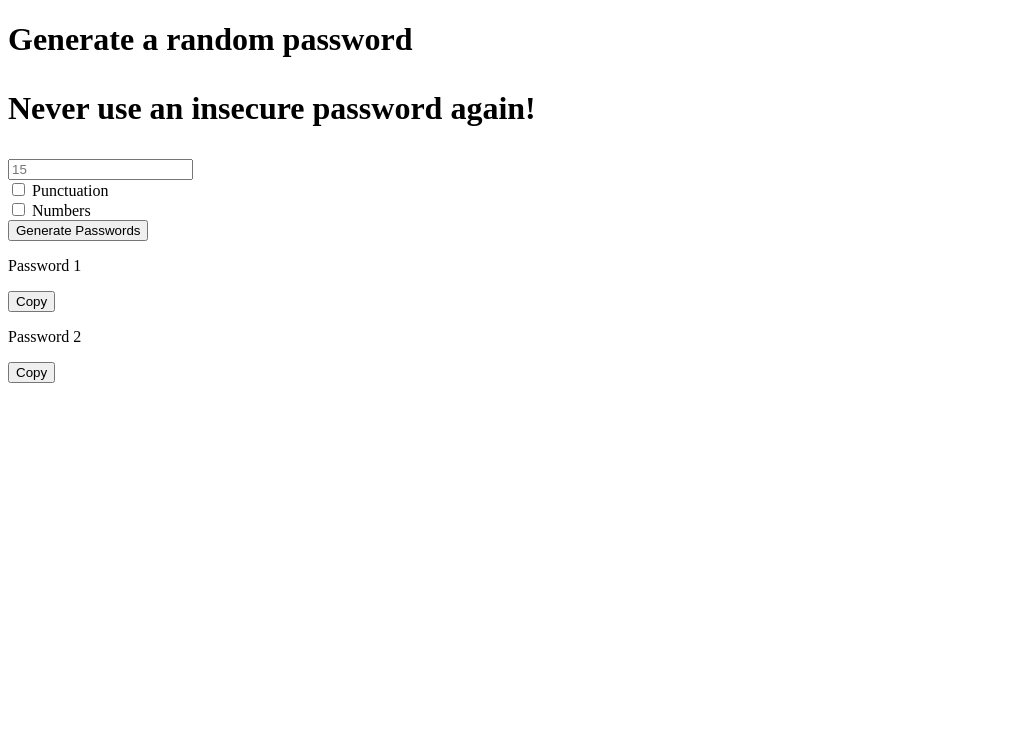
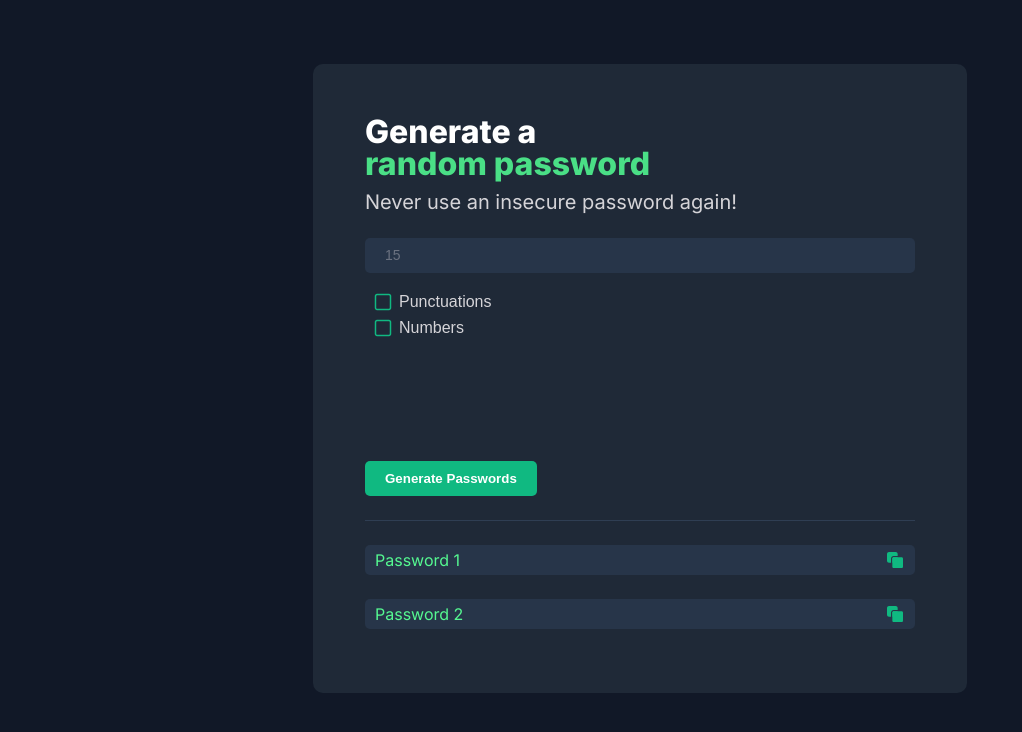
Before and after one commit to eliasyeme/password-generator, a plain HTML site: page index.html in a window 1280 px wide. Shown: the whole page, without its empty margins (0-1022 px from the left). Drawn offline with Linux system fonts and the light colour scheme.

Commit message:
Add styling

```diff
--- a/index.html
+++ b/index.html
@@ -3,29 +3,31 @@
 <head>
     <meta charset="UTF-8">
     <meta name="viewport" content="width=device-width, initial-scale=1.0">
+    <link rel="preconnect" href="https://fonts.googleapis.com">
+    <link rel="preconnect" href="https://fonts.gstatic.com" crossorigin>
+    <link href="https://fonts.googleapis.com/css2?family=Inter:wght@400;800&display=swap" rel="stylesheet">
+    <link rel="stylesheet" href="styles/style.css">
     <title>Password Generator</title>
 </head>
 <body>
     <div class="container">
         <!-- Header -->
         <div class="header">
-            <h1 class="header-title">Generate a <span>random password</span></h1">
+            <h1 class="header-title">Generate a <span>random password</span></h1>
             <p class="header-text">Never use an insecure password again!</p>
         </div>
 
         <!-- Password Options -->
-        <div class="password-options-container">
+        <div class="password-container">
             <input class="password-length" id="password-length" placeholder="15" type="number">
-            <div class="password-options">
-                <div>
-                    <input class="password-options-checkbox" id="punctuation" name="punctuation" type="checkbox">
-                    <label class="password-options-label" for="punctuation">Punctuation</label>
-                </div>
-                <div>
-                    <input class="password-options-checkbox" id="numbers" name="numbers" type="checkbox">
-                    <label class="password-options-label" for="numbers">Numbers</label>
-                </div>
-            </div>
+                <button class="check-button">
+                    <div class="check-icon"></div>
+                    <span>Punctuations</span>
+                </button>
+                <button class="check-button">
+                    <div class="check-icon"></div>
+                    <span>Numbers</span>
+                </button>
         </div>
 
         <!-- Generate Password -->
@@ -35,11 +37,11 @@
             <div class="generated-passwords-container">
                 <div class="generated-password">
                     <p class="generated-password-text">Password 1</p>
-                    <button class="generated-password-copy-button">Copy</button>
+                    <button class="generated-password-copy-button"></button>
                 </div>
                 <div class="generated-password">
                     <p class="generated-password-text">Password 2</p>
-                    <button class="generated-password-copy-button">Copy</button>
+                    <button class="generated-password-copy-button"></button>
                 </div>
             </div>
         </div>
--- /dev/null
+++ b/styles/style.css
@@ -0,0 +1,126 @@
+input[type=number]::-webkit-inner-spin-button,
+input[type=number]::-webkit-outer-spin-button
+{
+  -webkit-appearance: none;
+  margin: 0;
+}
+
+input[type=number]
+{
+  -moz-appearance: textfield;
+}
+
+body {
+    margin: 0;
+    padding: 0;
+    background: #111827;
+    color: #d5d4d8;
+    font-family: 'Inter', sans-serif;
+}
+
+h1, p {
+    margin: 0;
+}
+
+.container {
+    width: 550px;
+    background: #1f2937;
+    margin: 64px auto;
+    border-radius: 10px;
+    padding: 52px;
+}
+
+.header-title {
+    color: #fff;
+    width: 290px;
+    line-height: 1;
+    margin-bottom: 10px;
+}
+
+.header-title span {
+    color: #4adf86;
+}
+
+.header-text {
+    color: #d5d4d8;
+    font-size: 20px;
+    margin-bottom: 24px;
+}
+
+.password-container {
+    width: 100%;
+    display: flex;
+    flex-direction: column;
+    margin-bottom: 120px;
+}
+
+.password-length {
+    color: #d5d4d8;
+    background: #273549;
+    padding: 10px 20px;
+    border: none;
+    border-radius: 5px;
+    margin-bottom: 16px;
+}
+
+.password-length::placeholder {
+    color: #6b7280;
+    font-size: 14px;
+}
+
+.check-icon {
+    width: 24px;
+    height: 24px;
+    background: no-repeat url('../assets/check-unchecked.svg');
+    background-position: center;
+    margin-right: 4px;
+}
+
+.check-button {
+    background: none;
+    align-self: flex-start;
+    border: none;
+    color: #d5d4d8;
+    display: flex;
+    justify-content: center;
+    align-items: center;
+    font-size: 16px;
+}
+
+.generate-password-button {
+    background: #10b981;
+    color: #fff;
+    border: none;
+    padding: 10px 20px;
+    border-radius: 5px;
+    font-weight: 800;
+    margin-bottom: 24px;
+}
+
+.generate-password-divider {
+    height: 1px;
+    width: 100%;
+    background: #2f3e53;
+}
+
+.generated-password {
+    background: #273549;
+    padding: 5px 10px;
+    display: flex;
+    justify-content: space-between;
+    margin-bottom: 12px;
+    color: #55f991;
+    border-radius: 5px;
+    margin-top: 24px;
+}
+
+.generated-password-copy-button {
+    background: no-repeat url('../assets/Copy.svg');
+    background-position: center;
+    border: none;
+    padding: 10px;
+}
+
+button:hover {
+    cursor: pointer;
+}
```
Also changed, not shown: assets/Copy.svg (added), assets/check-checked.svg (added), assets/check-unchecked.svg (added).
